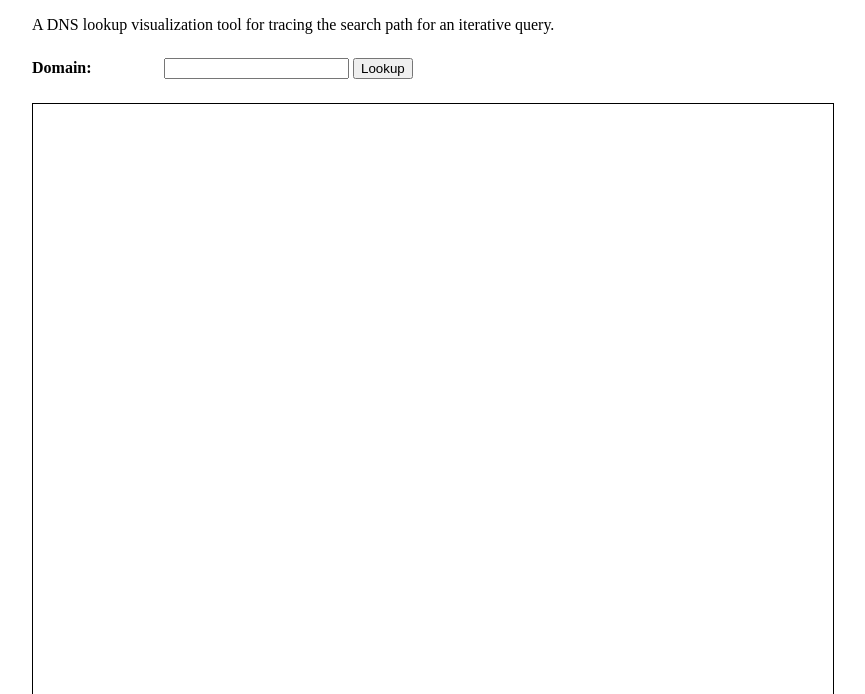
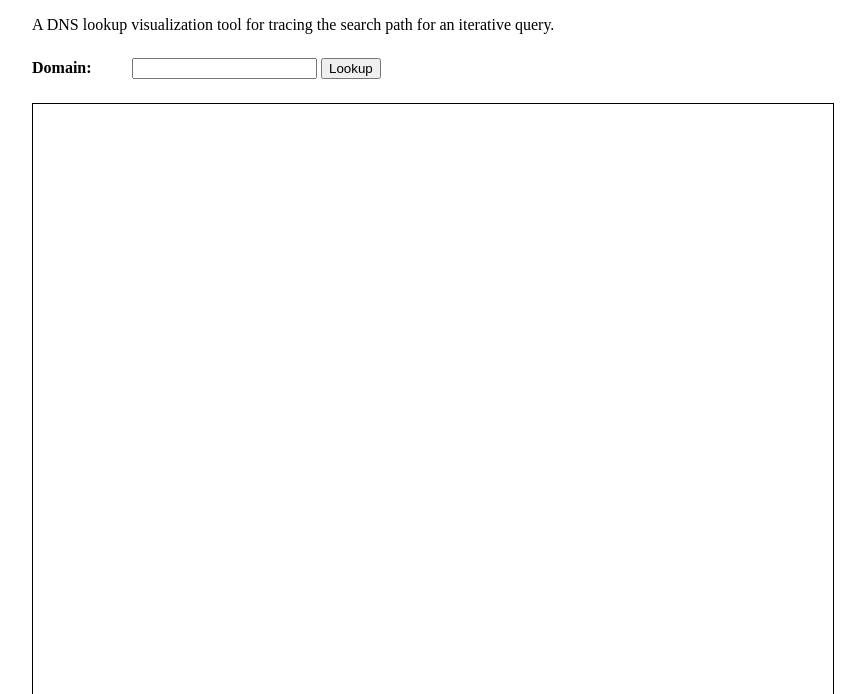
Before and after one commit to joeyshi12/devtools, a Flask app: page /dns_vis in a window 1280 px wide. Shown: the part 89-783 px from the top of the page, without its empty margins (208-1073 px from the left). Run offline with Flask 3, Linux system fonts and the light colour scheme; parts of the project's set-up code (start-up, migrations or seed data) failed here and were passed over.

Commit message:
minor styling change

```diff
--- a/app/static/css/dns_vis.css
+++ b/app/static/css/dns_vis.css
@@ -2,7 +2,7 @@
     margin: 0.5rem 0;
     & label {
         display: inline-block;
-        width: 8rem;
+        width: 6rem;
         font-weight: bold;
     }
 }
```
